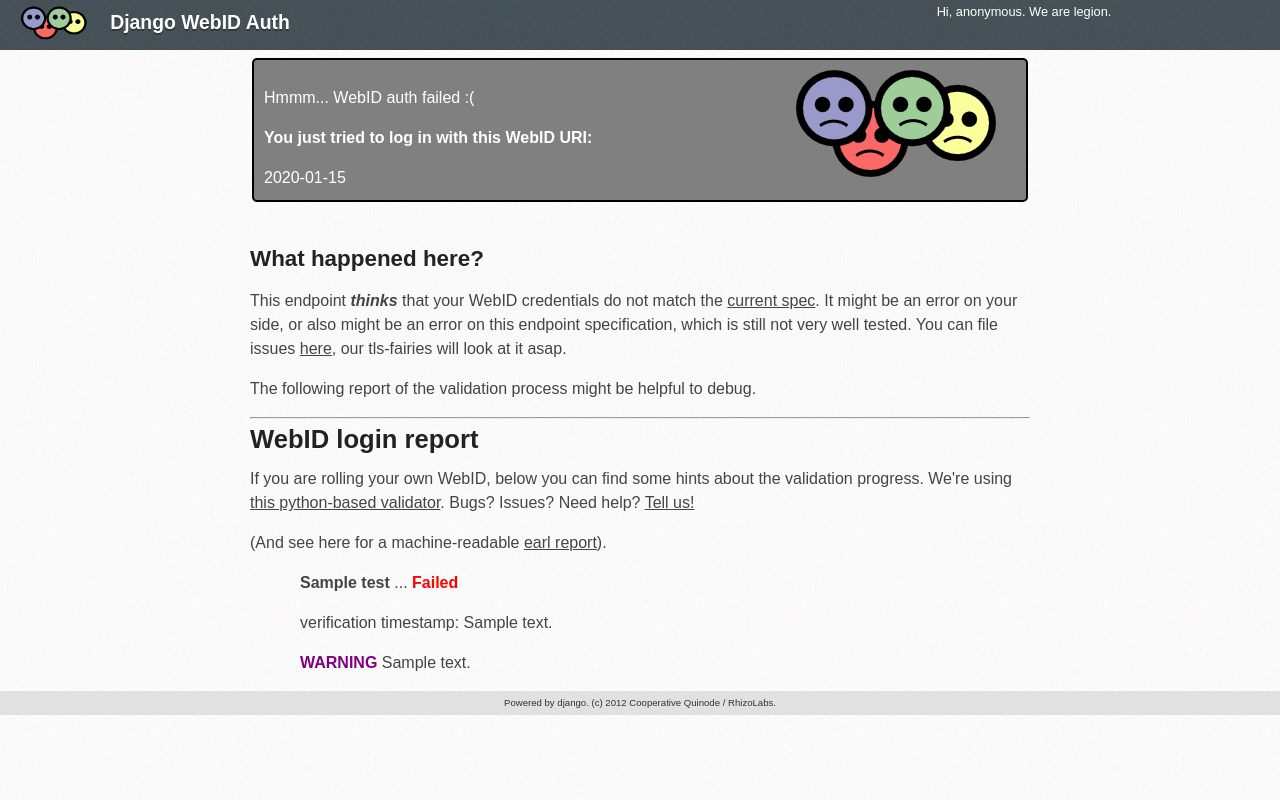
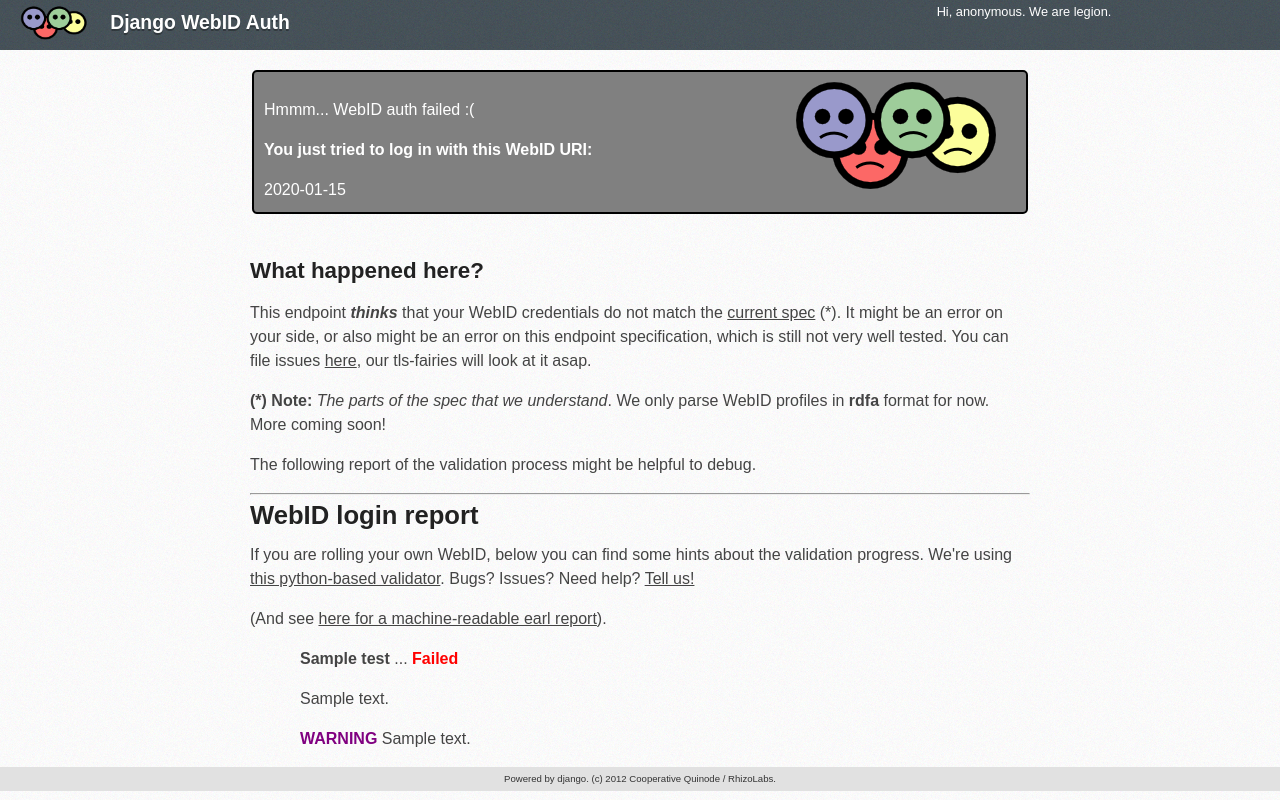
Before and after one commit to bennomadic/django-webid-auth, a Django app: template examples/example_webid_auth/templates/django_webid/auth/testlogin.html in a window 1280 px wide. Run offline with Django 3.2, Linux system fonts and the light colour scheme; the template is opened without the code that fills it: most values are stand-ins (such as "Sample title", 1, 10 or a date in 2020).

Commit message:
improved info when test login failed

```diff
--- a/examples/example_webid_auth/templates/django_webid/auth/testlogin.html
+++ b/examples/example_webid_auth/templates/django_webid/auth/testlogin.html
@@ -1,21 +1,10 @@
 {% extends "base.html" %}
+{% comment %}
 {% block header %}
 <h1>Congrats!</h1>
 {% endblock %}
+{% endcomment %}
 {% block content %}
-<div class="notecard">
-{% if not user.is_anonymous %}
-<div class="foafpic happy">
-</div>
-<p>Congrats! You are logged in as user <b>{{ user.username }}</b></p>
-{% else %}
-<div class="foafpic sad">
-</div>
-<p>Hmmm... WebID auth failed :(</p>
-{% endif %}
-<p><b>You just {% if not user.is_anonymous %}logged{% else %}tried to log{% endif %} in with this WebID URI:</b></p>
-<p>{{ webidinfo.validatedURI }}</p>
-</div>
 <style>
 pre {
    display: block;
@@ -28,38 +17,21 @@ pre {
    background: #ece9d8;
    padding: 8px;
 }
-
-.passed {
-   color: green;
-}
-
-.failed {
-   color: red;
-}
-
-.warning {
-   color: purple;
-   font-weight:bold;
-}
-
-.req {
-   font-size:120%;
-}
-
-.case {
-   padding-left:50px;
-}
-
+.passed {color: green;}
+.failed {color: red;}
+.warning {color: purple; font-weight:bold;}
+.req {font-size:120%;}
+.case {padding-left:50px;}
 .notecard {
    color:white;
    background-color:gray;
    margin: 2px;
+   margin-top: 20px;
    padding: 10px;
    border-radius: 5px;
    border: solid 2px black;
    height: 120px;
 }
-
 .sad {
    background: url({{ STATIC_URL}}django_webid/auth/images/foaflogo_sad.png) no-repeat;
 }
@@ -75,6 +47,19 @@ pre {
 }
 
 </style>
+<div class="notecard">
+{% if not user.is_anonymous %}
+<div class="foafpic happy">
+</div>
+<p>Congrats! You are logged in as user <b>{{ user.username }}</b></p>
+{% else %}
+<div class="foafpic sad">
+</div>
+<p>Hmmm... WebID auth failed :(</p>
+{% endif %}
+<p><b>You just {% if not user.is_anonymous %}logged{% else %}tried to log{% endif %} in with this WebID URI:</b></p>
+<p>{{ webidinfo.validatedURI }}</p>
+</div>
 <br/>
 {% if not user.is_anonymous %}
 <h2>Now what?</h2>
@@ -83,19 +68,20 @@ pre {
 <p>Use <b>django-webid-auth</b> on your project. Fork this code on github.</p>
 {% else %}
 <h2>What happened here?</h2>
-<p>This endpoint <em><b>thinks</b></em> that your WebID credentials do not match the <a href="http://webid.info/spec">current spec</a>. It might be an error on your side, or also might be an error on this endpoint specification, which is still not very well tested. You can file issues <a href="https://github.com/bennomadic/python-webid/issues">here</a>, our tls-fairies will look at it asap.</p>
+<p>This endpoint <em><b>thinks</b></em> that your WebID credentials do not match the <a href="http://webid.info/spec">current spec</a> (*). It might be an error on your side, or also might be an error on this endpoint specification, which is still not very well tested. You can file issues <a href="https://github.com/bennomadic/python-webid/issues">here</a>, our tls-fairies will look at it asap.</p>
+<p><b>(*) Note:</b> <em>The parts of the spec that we understand</em>. We only parse WebID profiles in <b>rdfa</b> format for now. More coming soon!</p>
 <p>The following report of the validation process might be helpful to debug.<p>
 {% endif %}
 <hr/>
 <h1>WebID login report</h1>
 <p>If you are rolling your own WebID, below you can find some hints about the validation progress. We're using <a href="https://github.com/bennomadic/python-webid/blob/master/src/webid/validator.py">this python-based validator</a>. Bugs? Issues? Need help? <a href="https://github.com/bennomadic/python-webid/issues">Tell us!</a></p>
-<p>(And see here for a machine-readable <a href="/test/WebIDTest">earl report</a>).</p>
+<p>(And see <a href="/test/WebIDTest">here for a machine-readable earl report</a>).</p>
 
 {% for test in webidinfo.testbed.tests %}
 {% for result in test.results %}
 
 <div><b class="{% if test.requirement %}req{% else %}case{% endif %}">{{ test.name }}</b> ... <b class="{% if result.passed %}passed{% else %}failed{% endif %}">{% if result.passed %}Passed{% else %}Failed{% endif %}</b>
-	{% if result.details %}<p {% if not test.requirement %}class="case"{% endif %}>verification timestamp: {{ result.details }}</p>{% endif %}
+	{% if result.details %}<p {% if not test.requirement %}class="case"{% endif %}>{{ result.details }}</p>{% endif %}
 	<p {% if not test.requirement %}class="case"{% endif %}>{% if not test.mandatory and not result.passed %}<span class="warning">WARNING </span>{% endif %}{{ test.description }}</p>
 </div>
 
```
